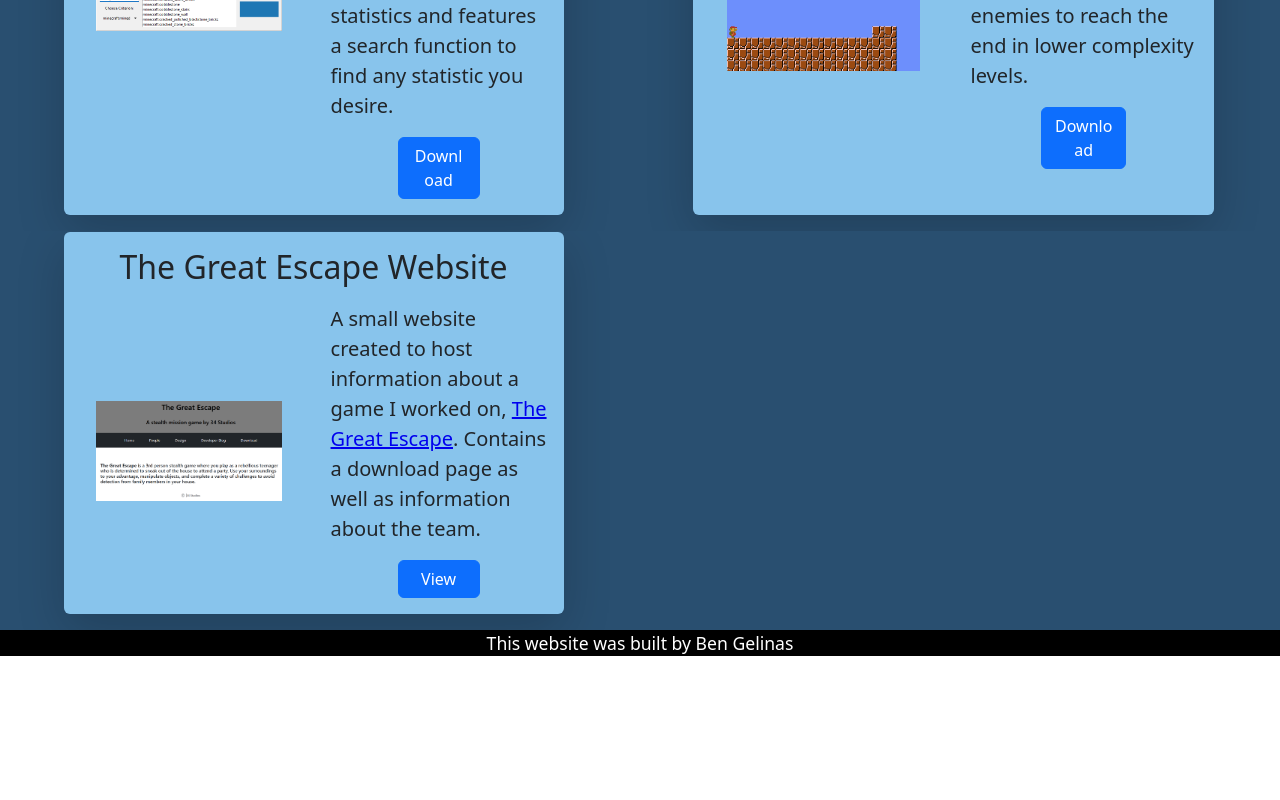
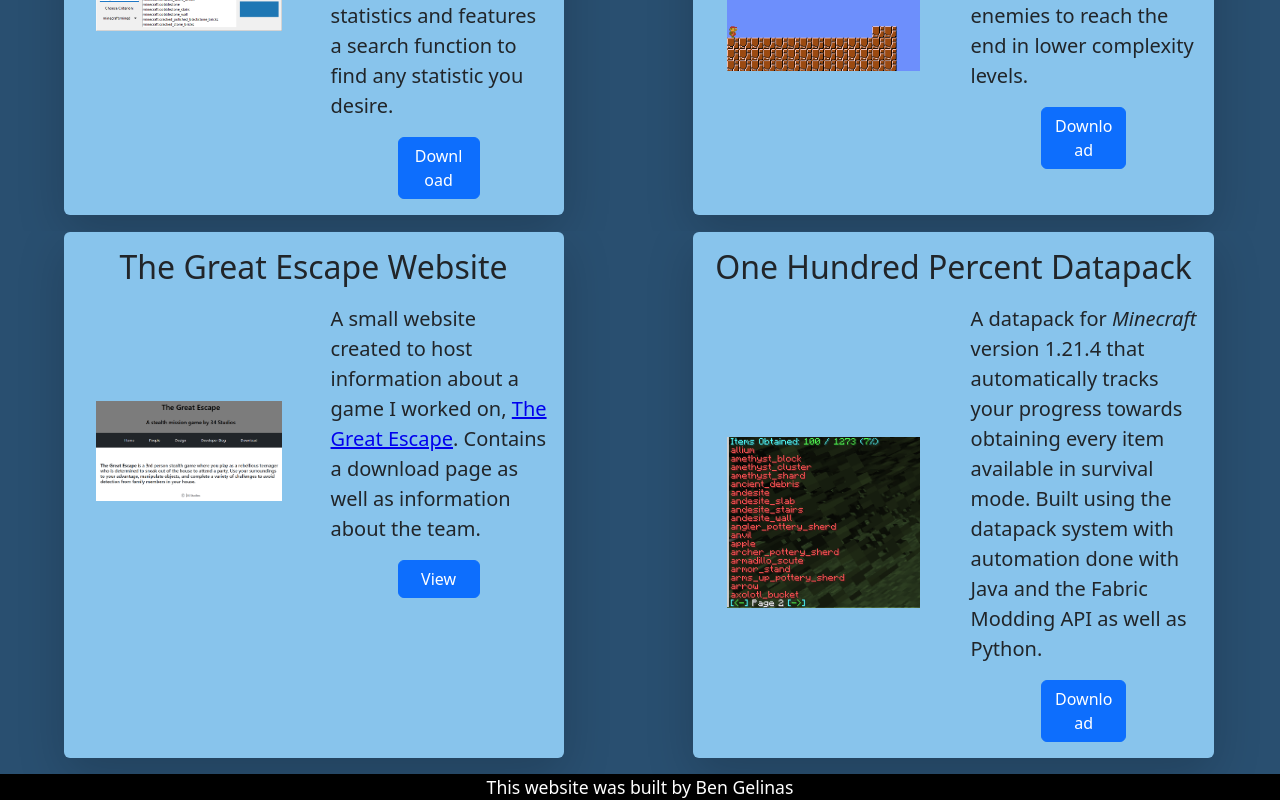
Before and after one commit to BenjaMenja/portfolio-new, a React (Create React App) app: page /mini-projects in a window 1280 px wide. Shown: the part 679-1479 px from the top of the page. Before the commit the page ends 1335 px from the top, so only its background shows below. Built offline with nearby package versions, Linux system fonts and the light colour scheme.

Commit message:
Mini Project entry for the One Hundred Percent pack

```diff
--- a/src/pages/miniprojects.js
+++ b/src/pages/miniprojects.js
@@ -2,6 +2,7 @@ import MiniProject from "../components/Projects/MiniProject";
 import StatsViewer from "../images/mc_stats_viewer.png"
 import MarioAI from "../images/mario_ai.png"
 import GreatEscapeWebsite from "../images/great_escape_website.png"
+import OneHundredPercent from "../images/one_hundred_percent.png"
 import {useEffect, useState} from "react";
 
 function MiniProjects() {
@@ -44,7 +45,9 @@ function MiniProjects() {
                                      download={"https://benjamenja.github.io/the-great-escape-website/"} downloadtext={"View"}/>
                     </td>
                     <td>
-
+                        <MiniProject title={"One Hundred Percent Datapack"} imgsrc={OneHundredPercent}
+                                     desc={<p>A datapack for <i>Minecraft</i> version 1.21.4 that automatically tracks your progress towards obtaining every item available in survival mode. Built using the datapack system with automation done with Java and the Fabric Modding API as well as Python.</p>}
+                                     download={"https://github.com/BenjaMenja/one-hundred-percent-datapack/"}/>
                     </td>
                 </tr>
             </table> :
@@ -58,6 +61,9 @@ function MiniProjects() {
                     <MiniProject title={"The Great Escape Website"} imgsrc={GreatEscapeWebsite}
                                  desc={<p>A small website created to host information about a game I worked on, <a href={"../the-great-escape"}>The Great Escape</a>. Contains a download page as well as information about the team.</p> }
                                  download={"https://benjamenja.github.io/the-great-escape-website/"} downloadtext={"View"}/>
+                    <MiniProject title={"One Hundred Percent Datapack"} imgsrc={OneHundredPercent}
+                                 desc={<p>A datapack for <i>Minecraft</i> version 1.21.4 that automatically tracks your progress towards obtaining every item available in survival mode. Built using the datapack system with automation done with Java and the Fabric Modding API as well as Python.</p>}
+                                 download={"https://github.com/BenjaMenja/one-hundred-percent-datapack/"}/>
                 </>
             }
         </div>
```
Also changed, not shown: src/images/one_hundred_percent.png (added).
